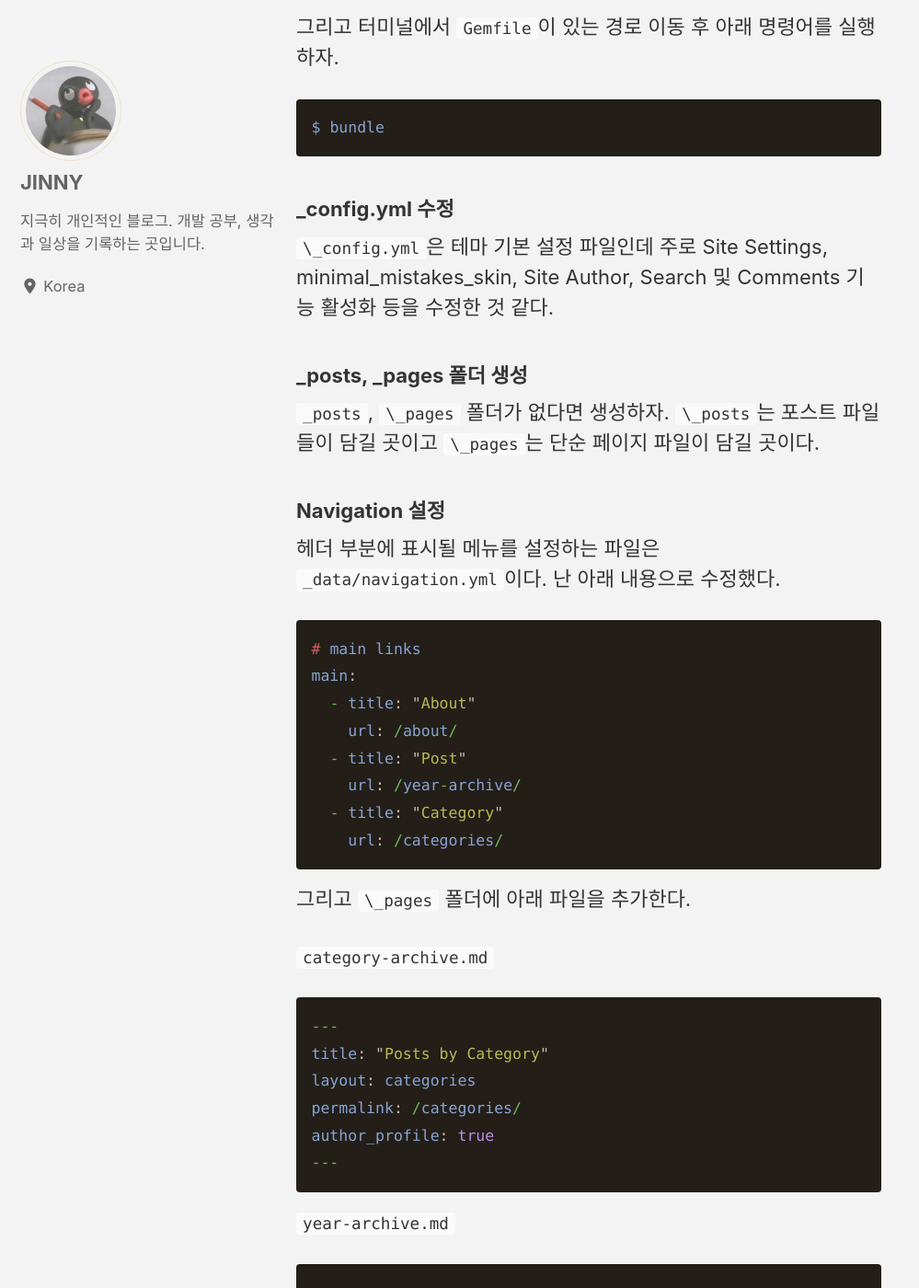
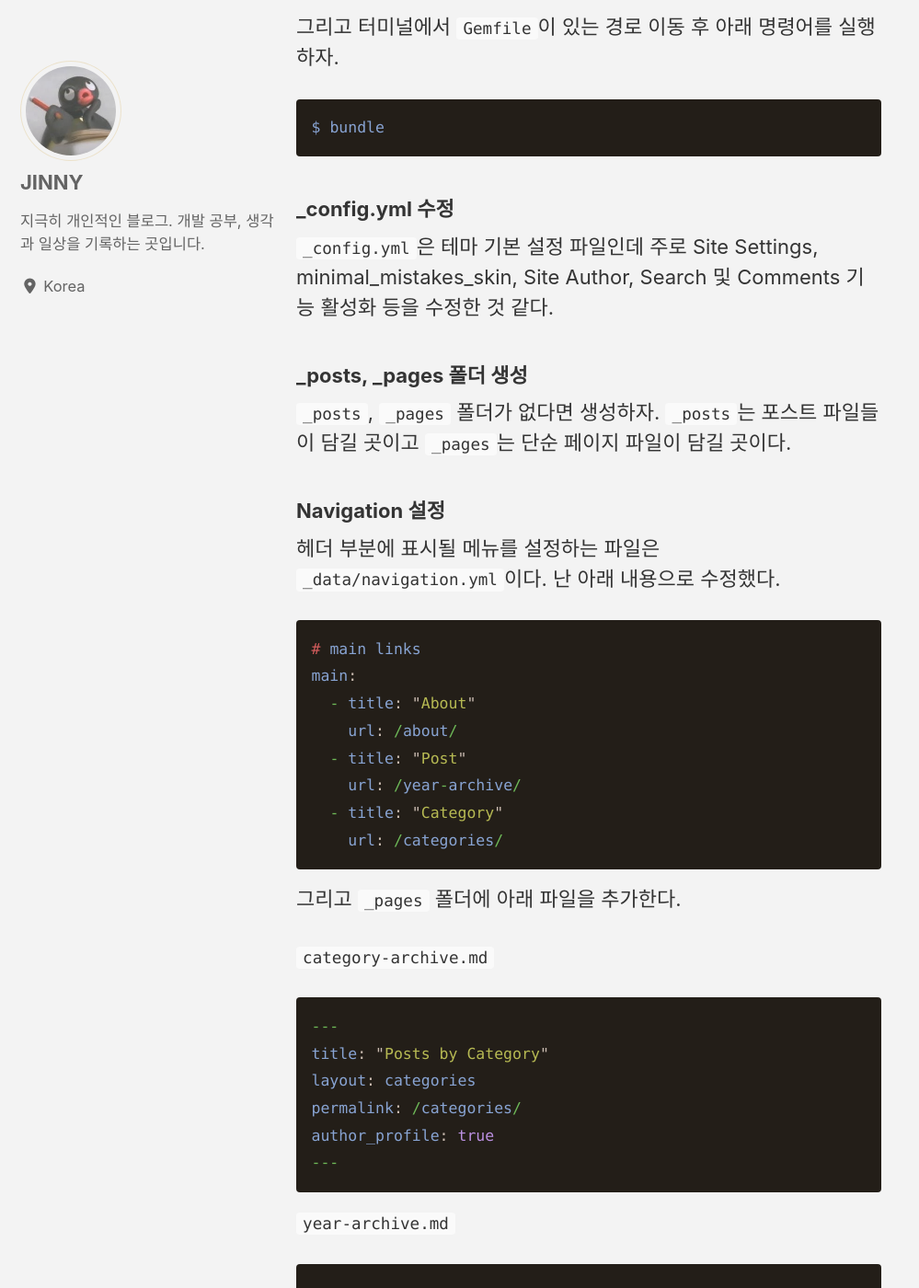
Before and after one commit to jinn-dev/jinn-dev.github.io, a Jekyll site: the page built from _posts/2020-02-11-github-blog-setting-history.md, in a window 1280 px wide and 1400 px high, scrolled down 1348 px. Shown: the whole window at 92% size, without its empty margins (0-999 px from the left). Built offline with Jekyll 4.4.1, drawn with Linux system fonts in a browser that asks for light colours; cached includes are drawn as plain includes; nearby versions of some CDN libraries.

Commit message:
포스트 수정

````diff
--- a/_posts/2020-02-11-github-blog-setting-history.md
+++ b/_posts/2020-02-11-github-blog-setting-history.md
@@ -39,11 +39,11 @@ gem "minimal-mistakes-jekyll"
 $ bundle
 ```
 
-### \_config.yml 수정
-`\_config.yml`은 테마 기본 설정 파일인데 주로 Site Settings, minimal_mistakes_skin, Site Author, Search 및 Comments 기능 활성화 등을 수정한 것 같다.
+### _config.yml 수정
+`_config.yml`은 테마 기본 설정 파일인데 주로 Site Settings, minimal_mistakes_skin, Site Author, Search 및 Comments 기능 활성화 등을 수정한 것 같다.
 
-### \_posts, \_pages 폴더 생성
-`_posts`, `\_pages` 폴더가 없다면 생성하자. `\_posts`는 포스트 파일들이 담길 곳이고 `\_pages`는 단순 페이지 파일이 담길 곳이다.
+### _posts, _pages 폴더 생성
+`_posts`, `_pages` 폴더가 없다면 생성하자. `_posts`는 포스트 파일들이 담길 곳이고 `_pages`는 단순 페이지 파일이 담길 곳이다.
 
 ### Navigation 설정
 헤더 부분에 표시될 메뉴를 설정하는 파일은 `_data/navigation.yml`이다. 난 아래 내용으로 수정했다.
@@ -58,7 +58,7 @@ main:
     url: /categories/
 ```
 
-그리고 `\_pages` 폴더에 아래 파일을 추가한다.
+그리고 `_pages` 폴더에 아래 파일을 추가한다.
 
 `category-archive.md`
 ```javascript
@@ -83,7 +83,7 @@ author_profile: true
 
 
 ### 포스팅 하는 방법
-`\_posts` 폴더에 `YYYY-MM-DD-제목(영어로).md` 형식으로 파일 생성 후 파일 헤더에 아래 내용을 입력하고 마크다운 형식으로 글을 작성한다. 마크다운 문법도 처음 써보는데 완전 어색하다..
+`_posts` 폴더에 `YYYY-MM-DD-제목(영어로).md` 형식으로 파일 생성 후 파일 헤더에 아래 내용을 입력하고 마크다운 형식으로 글을 작성한다. 마크다운 문법도 처음 써보는데 완전 어색하다..
 
 ```javascript
 ---
@@ -102,7 +102,7 @@ toc: true
 $ bundle exec jekyll serve
 ```
 
-`http://localhost:4000`으로 접속할 수 있따. 포스트 수정은 실시간으로 볼 수 있지만 \_config.yml 파일 수정 시 재기동 해야한다.
+`http://localhost:4000`으로 접속할 수 있따. 포스트 수정은 실시간으로 볼 수 있지만 _config.yml 파일 수정 시 재기동 해야한다.
 
 ### 원격 레파지토리에 적용하기
 commit까지 했다면, 정상적으로 push 후 fetch까지 하면 원격 레파지토리에 적용 완료:)
````
